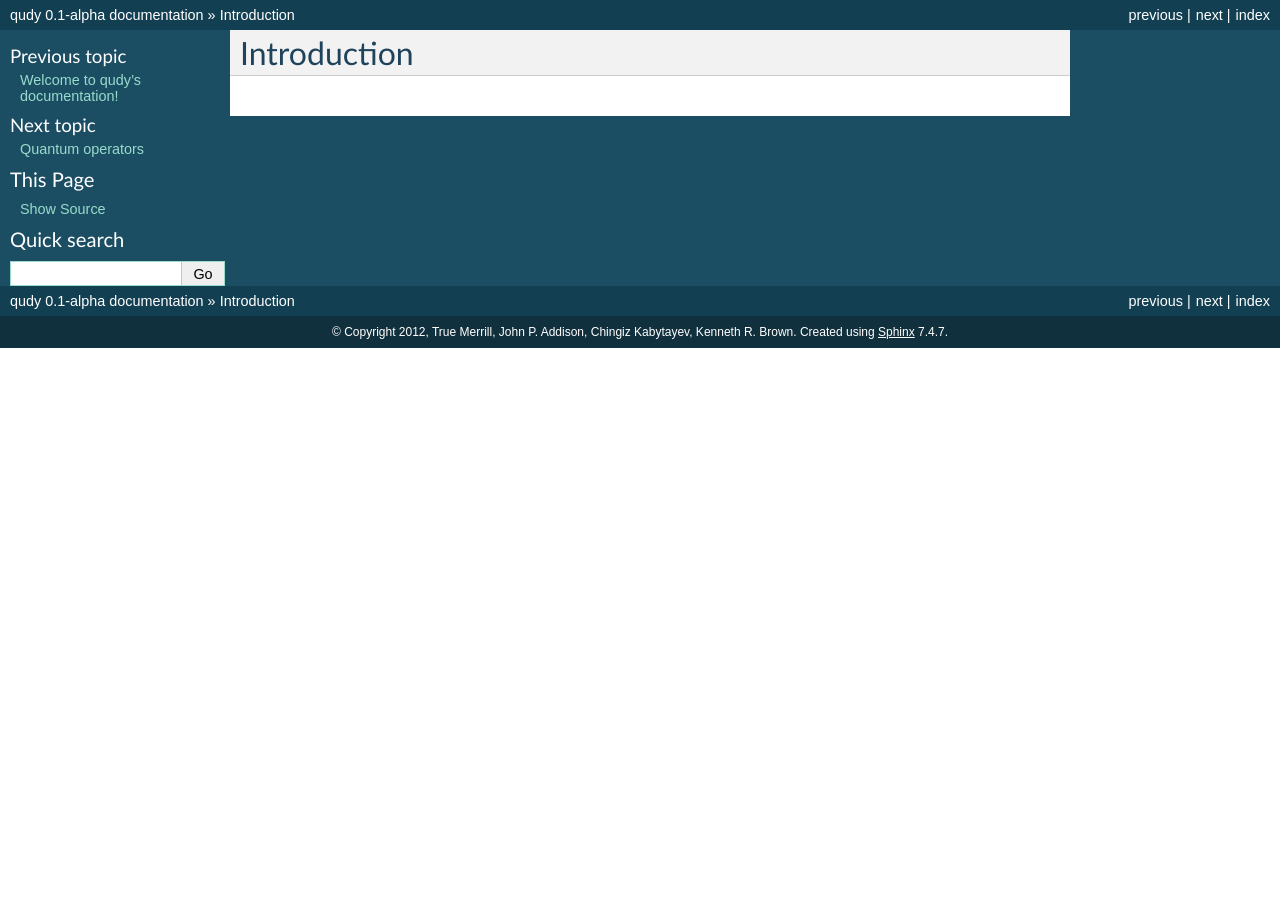
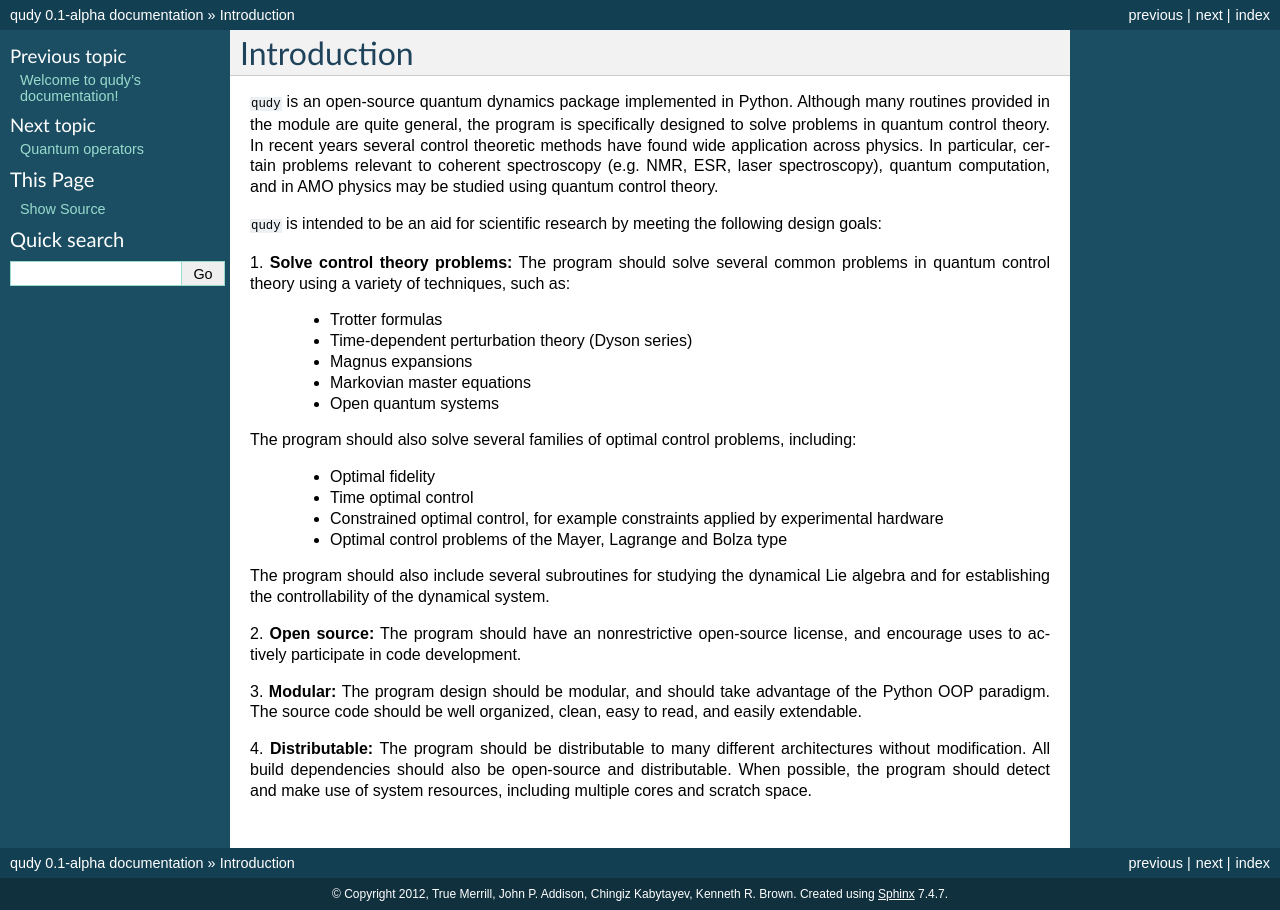
Before and after one commit to truemerrill/qudy, a Sphinx documentation site: the page built from docs/source/introduction.rst, in a window 1280 px wide. Built offline with Sphinx 7.4.7, drawn with Linux system fonts in a browser that asks for light colours; formulas are drawn with MathJax 3; pages that are not in the unit, such as notebooks, are missing from menus.

Commit message:
Added introduction section.  Fixed a bug related to the ordering of control functions in the control.__init__() method.

```diff
--- a/docs/source/introduction.rst
+++ b/docs/source/introduction.rst
@@ -1,2 +1,51 @@
 Introduction
 ============
+
+``qudy`` is an open-source quantum dynamics package implemented in
+Python.  Although many routines provided in the module are quite
+general, the program is specifically designed to solve problems in
+quantum control theory.  In recent years several control theoretic
+methods have found wide application across physics.  In particular,
+certain problems relevant to coherent spectroscopy (e.g. NMR, ESR,
+laser spectroscopy), quantum computation, and in AMO physics may be
+studied using quantum control theory.
+
+``qudy`` is intended to be an aid for scientific research by
+meeting the following design goals:
+
+1. **Solve control theory problems:** The program should solve several
+common problems in quantum control theory using a variety of
+techniques, such as:
+
+   * Trotter formulas
+   * Time-dependent perturbation theory (Dyson series)
+   * Magnus expansions
+   * Markovian master equations
+   * Open quantum systems
+
+The program should also solve several families of optimal control
+problems, including:
+
+   * Optimal fidelity
+   * Time optimal control
+   * Constrained optimal control, for example constraints applied by
+     experimental hardware
+   * Optimal control problems of the Mayer, Lagrange and Bolza type
+
+The program should also include several subroutines for studying the
+dynamical Lie algebra and for establishing the controllability of the
+dynamical system.
+
+2. **Open source:** The program should have an nonrestrictive
+open-source license, and encourage uses to actively participate in
+code development.
+
+3. **Modular:** The program design should be modular, and should take
+advantage of the Python OOP paradigm.  The source code should be well
+organized, clean, easy to read, and easily extendable.
+
+4. **Distributable:** The program should be distributable to many
+different architectures without modification.  All build dependencies
+should also be open-source and distributable.  When possible, the
+program should detect and make use of system resources, including
+multiple cores and scratch space.
```
Also changed, not shown: docs/source/_images/control_example.png, docs/source/_images/control_example.svg, 2 other files.
